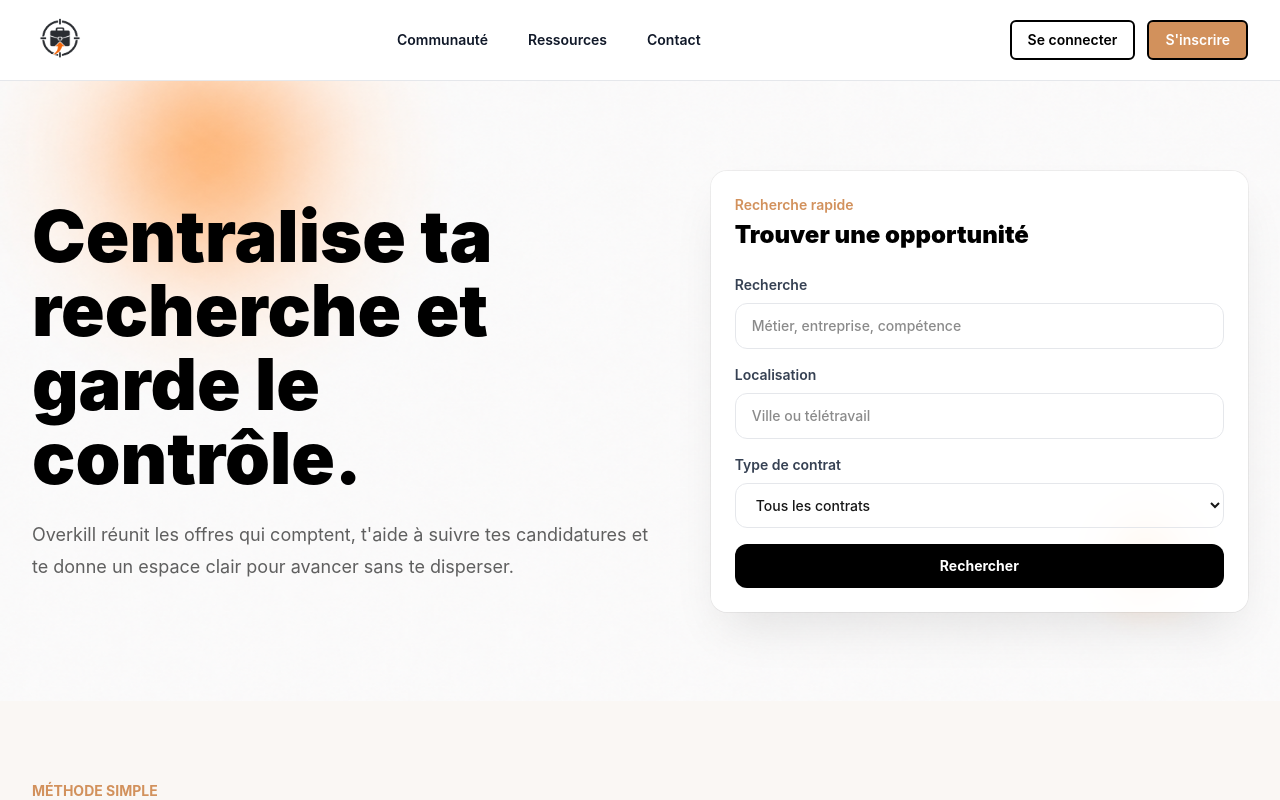
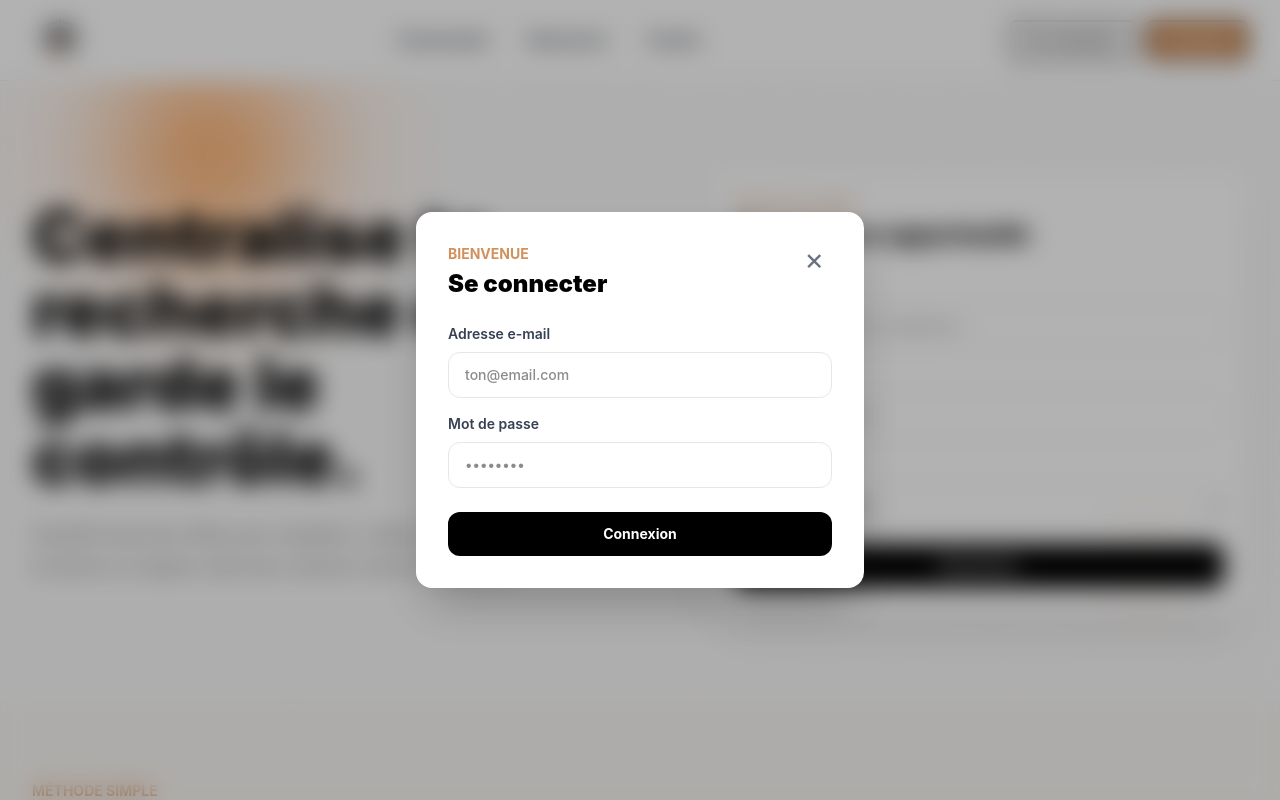
Before and after one commit to Razigue/Overkill, a React (Vite) app in the folder Overkill_Client/: page / in a window 1280 px wide. Both pictures are taken after a click on the button "Se connecter". Shown: the top 800 px of the page. Built offline with nearby package versions, Linux system fonts and the light colour scheme.

Commit message:
Add : Login window

```diff
--- a/Overkill_Client/src/components/Footer.jsx
+++ b/Overkill_Client/src/components/Footer.jsx
@@ -1,18 +1,10 @@
 import logo from '../assets/images/Overkill_Logo.png'
 
 function Footer() {
-  const Login = () => {
-    // TODO: Brancher ici l'appel API ou la redirection de connexion.
-  }
-
-  const Register = () => {
-    // TODO: Brancher ici l'appel API ou la redirection d'inscription.
-  }
-
   return (
     <footer className="w-full border-t border-gray-200 bg-white">
       <div className="mx-auto max-w-7xl px-4 py-10 sm:px-6 lg:px-8">
-        <div className="grid gap-10 md:grid-cols-[1.4fr_1fr_1fr_auto] md:items-start">
+        <div className="grid gap-10 md:grid-cols-[1.4fr_1fr] md:items-start">
           <div className="max-w-sm">
             <a href="/" className="inline-flex items-center gap-3" aria-label="Overkill accueil">
               <img src={logo} alt="Overkill" className="h-14 w-14 object-contain" />
@@ -45,23 +37,6 @@ function Footer() {
               </li>
             </ul>
           </div>
-
-          <div className="flex flex-col gap-3 md:items-end">
-            <button
-              type="button"
-              onClick={Register}
-              className="inline-flex justify-center rounded-md border-2 border-black bg-[#d2915c] px-5 py-2.5 text-sm font-semibold text-white transition hover:-translate-y-0.5 hover:shadow-md"
-            >
-              S'inscrire
-            </button>
-            <button
-              type="button"
-              onClick={Login}
-              className="inline-flex justify-center rounded-md border-2 border-black bg-white px-5 py-2.5 text-sm font-semibold text-black transition hover:-translate-y-0.5 hover:shadow-md"
-            >
-              Se connecter
-            </button>
-          </div>
         </div>
 
         <div className="mt-10 flex flex-col gap-3 border-t border-gray-200 pt-6 text-sm text-gray-500 sm:flex-row sm:items-center sm:justify-between">
--- a/Overkill_Client/src/components/Header.jsx
+++ b/Overkill_Client/src/components/Header.jsx
@@ -1,10 +1,6 @@
 import logo from '../assets/images/Overkill_Logo.png'
 
-function Header() {
-  const Login = () => {
-    // TODO: Brancher ici l'appel API ou la redirection de connexion.
-  }
-
+function Header({ onLogin }) {
   const Register = () => {
     // TODO: Brancher ici l'appel API ou la redirection d'inscription.
   }
@@ -31,7 +27,7 @@ function Header() {
         <div className="flex items-center gap-3">
           <button
             type="button"
-            onClick={Login}
+            onClick={onLogin}
             className="rounded-md border-2 border-black bg-white px-4 py-2 text-sm font-semibold text-black transition hover:-translate-y-0.5 hover:shadow-md"
           >
             Se connecter
--- a/Overkill_Client/src/index.css
+++ b/Overkill_Client/src/index.css
@@ -1 +1,33 @@
 @import "tailwindcss";
+
+@keyframes login-in {
+  from {
+    opacity: 0;
+    transform: translateY(0.75rem) scale(0.95);
+  }
+
+  to {
+    opacity: 1;
+    transform: translateY(0) scale(1);
+  }
+}
+
+@keyframes login-backdrop-in {
+  from {
+    background-color: rgb(0 0 0 / 0);
+    backdrop-filter: blur(0);
+  }
+
+  to {
+    background-color: rgb(0 0 0 / 0.3);
+    backdrop-filter: blur(12px);
+  }
+}
+
+.animate-login-in {
+  animation: login-in 220ms ease-out both;
+}
+
+.animate-login-backdrop-in {
+  animation: login-backdrop-in 220ms ease-out both;
+}
--- a/Overkill_Client/src/pages/Accueil.jsx
+++ b/Overkill_Client/src/pages/Accueil.jsx
@@ -1,9 +1,11 @@
-import { useState } from 'react'
+import { useEffect, useState } from 'react'
 import Footer from '../components/Footer'
 import Header from '../components/Header'
 import Background from '../assets/images/Overkill_Background.png'
 
 function Accueil() {
+  const [isLoginOpen, setIsLoginOpen] = useState(false)
+  const [isLoginClosing, setIsLoginClosing] = useState(false)
   const [searchForm, setSearchForm] = useState({
     query: '',
     location: '',
@@ -25,9 +27,38 @@ function Accueil() {
     console.log('Recherche offres', searchForm)
   }
 
+  const handleLoginSubmit = (event) => {
+    event.preventDefault()
+    // TODO: Brancher ici l'appel API de connexion.
+  }
+
+  const openLogin = () => {
+    setIsLoginClosing(false)
+    setIsLoginOpen(true)
+  }
+
+  const closeLogin = () => {
+    setIsLoginClosing(true)
+    window.setTimeout(() => {
+      setIsLoginOpen(false)
+      setIsLoginClosing(false)
+    }, 220)
+  }
+
+  useEffect(() => {
+    if (!isLoginOpen) return undefined
+
+    const handleKeyDown = (event) => {
+      if (event.key === 'Escape') closeLogin()
+    }
+
+    document.addEventListener('keydown', handleKeyDown)
+    return () => document.removeEventListener('keydown', handleKeyDown)
+  }, [isLoginOpen])
+
   return (
     <div className="min-h-screen bg-[#faf7f4] text-[#171717]">
-      <Header />
+      <Header onLogin={openLogin} />
 
       <main>
         <section
@@ -175,6 +206,73 @@ function Accueil() {
       </main>
 
       <Footer />
+
+      {/* Espace de connexion */}
+      {isLoginOpen && (
+        <div
+          className={`fixed inset-0 z-50 flex items-center justify-center p-4 backdrop-blur-md transition-all duration-200 ease-out ${
+            isLoginClosing ? 'bg-black/0 backdrop-blur-none' : 'animate-login-backdrop-in bg-black/30'
+          }`}
+          role="dialog"
+          aria-modal="true"
+          aria-labelledby="login-title"
+          onClick={closeLogin}
+        >
+          <form
+            className={`w-full max-w-md rounded-2xl bg-white p-6 shadow-2xl transition-all duration-200 ease-out sm:p-8 ${
+              isLoginClosing ? 'translate-y-3 scale-95 opacity-0' : 'animate-login-in'
+            }`}
+            onClick={(event) => event.stopPropagation()}
+            onSubmit={handleLoginSubmit}
+          >
+            <div className="flex items-start justify-between gap-4">
+              <div>
+                <p className="text-sm font-bold uppercase text-[#d2915c]">Bienvenue</p>
+                <h2 id="login-title" className="mt-1 text-2xl font-black text-black">
+                  Se connecter
+                </h2>
+              </div>
+              <button
+                type="button"
+                onClick={closeLogin}
+                className="rounded-md px-2 text-3xl leading-none text-gray-500 transition hover:bg-gray-100 hover:text-black"
+                aria-label="Fermer la fenêtre de connexion"
+              >
+                ×
+              </button>
+            </div>
+
+            <label className="mt-6 block">
+              <span className="mb-2 block text-sm font-semibold text-gray-700">Adresse e-mail</span>
+              <input
+                type="email"
+                required
+                autoComplete="email"
+                placeholder="ton@email.com"
+                className="w-full rounded-xl border border-gray-200 px-4 py-3 text-sm font-medium outline-none transition focus:border-[#d2915c] focus:ring-4 focus:ring-[#d2915c]/10"
+              />
+            </label>
+
+            <label className="mt-4 block">
+              <span className="mb-2 block text-sm font-semibold text-gray-700">Mot de passe</span>
+              <input
+                type="password"
+                required
+                autoComplete="current-password"
+                placeholder="••••••••"
+                className="w-full rounded-xl border border-gray-200 px-4 py-3 text-sm font-medium outline-none transition focus:border-[#d2915c] focus:ring-4 focus:ring-[#d2915c]/10"
+              />
+            </label>
+
+            <button
+              type="submit"
+              className="mt-6 w-full rounded-xl bg-black px-4 py-3 text-sm font-bold text-white transition hover:bg-[#d2915c]"
+            >
+              Connexion
+            </button>
+          </form>
+        </div>
+      )}
     </div>
   )
 }
```
